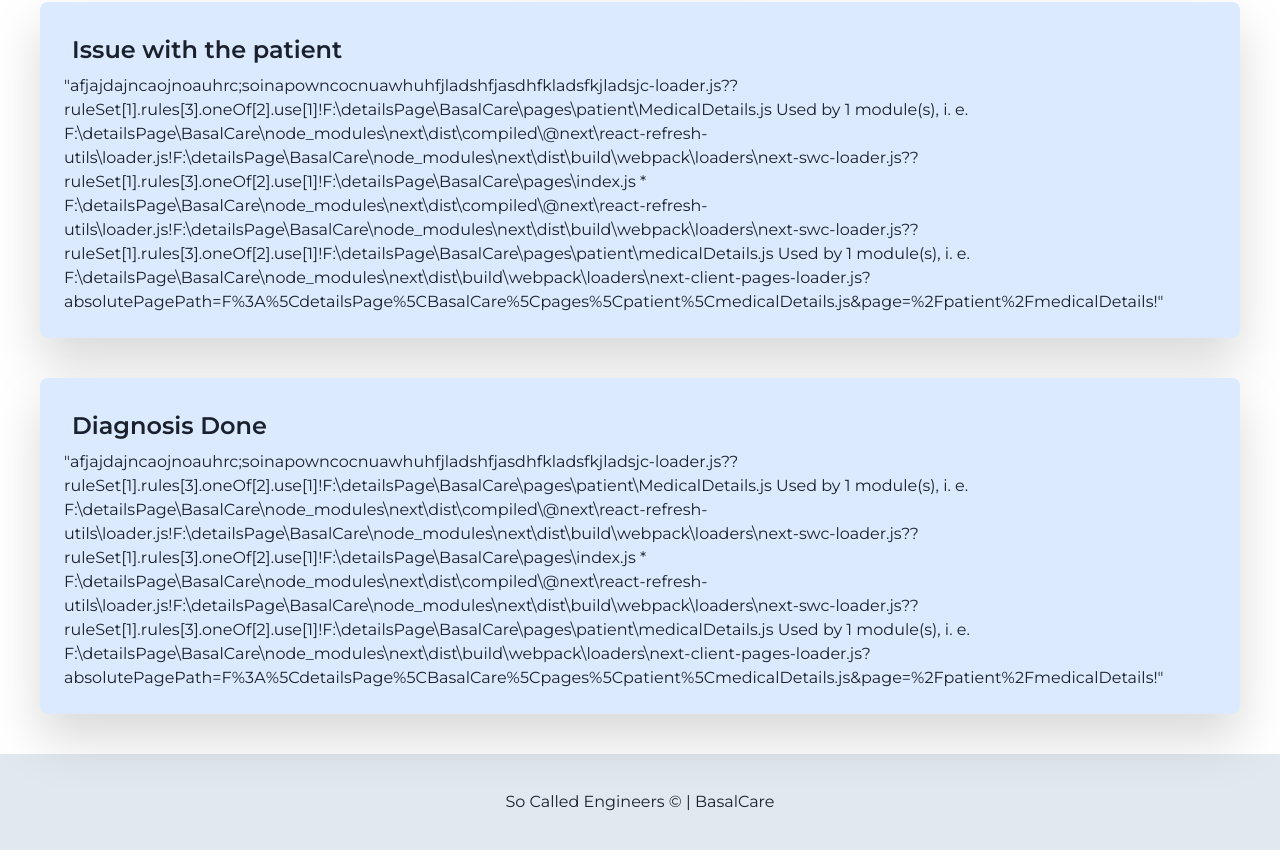
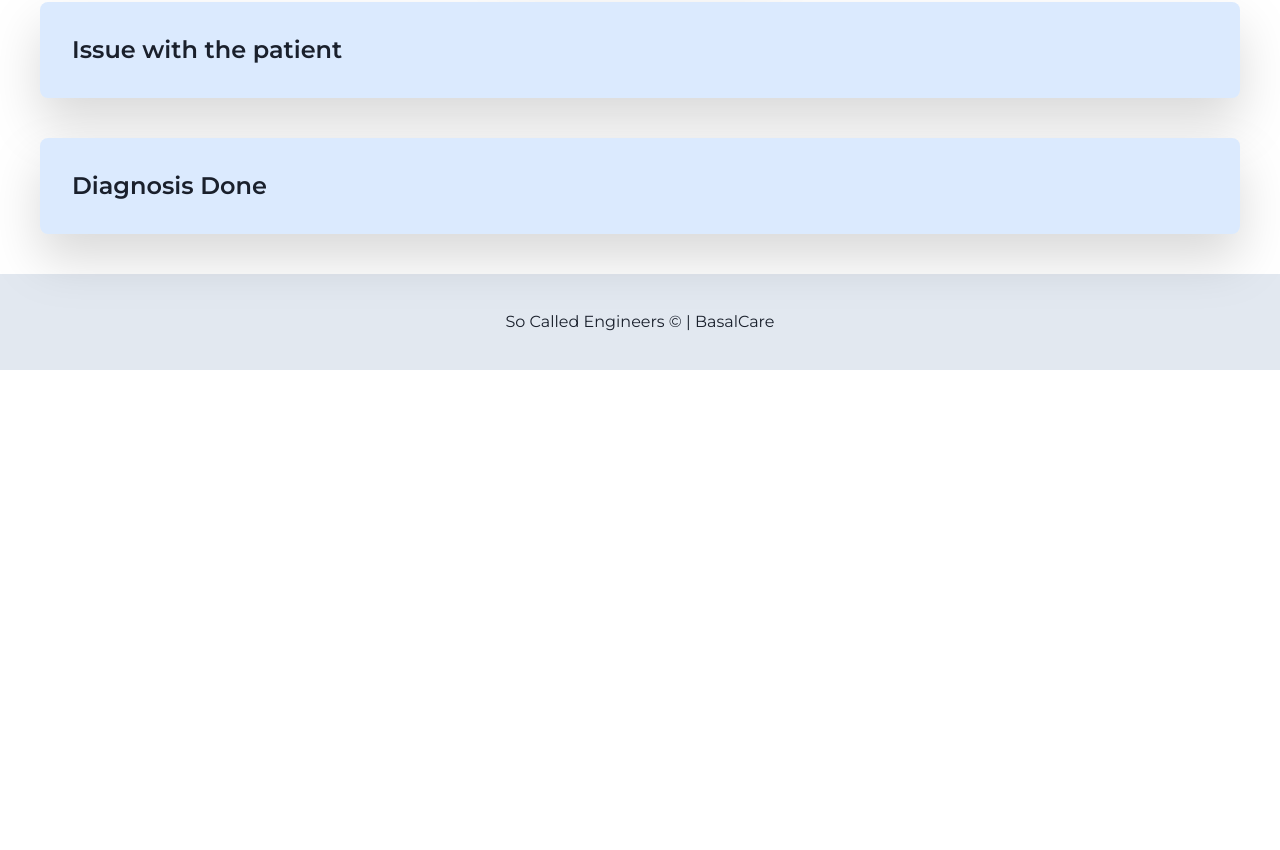
Before and after one commit to Zoomhawk/BasalCare, a Next.js app: page /patient/MedicalDetails in a window 1280 px wide. Shown: the part 598-1448 px from the top of the page. After the commit the page ends 968 px from the top, so only its background shows below. Built offline with nearby package versions, Linux system fonts and the light colour scheme; no server answers.

Commit message:
fixed build errors

```diff
--- a/components/Home.js
+++ b/components/Home.js
@@ -4,18 +4,29 @@ import BasicDetails from "./BasicDetails";
 function Home() {
   return (
     <div className="flex">
-            <div className="w-1/3 border-solid border-2 h-screen mx-1" >
-                <BasicDetails name="Harsh" dob="12-2-2022" gender="male" age="22" blood="A+" contact="99999xx9x9" id="77DDAA" />
+      <div className="w-1/3 border-solid border-2 h-screen mx-1">
+        <BasicDetails
+          name="Harsh"
+          dob="12-2-2022"
+          gender="male"
+          age="22"
+          blood="A+"
+          contact="99999xx9x9"
+          id="77DDAA"
+        />
       </div>
-            <div className="grid w-2/3 h-screen border-solid border-2 gap-2" >
-                <div class="grid grid-rows-3 grid-flow-col gap-2">
-                    <div class="row-span-3 col-span-2 border-solid border-2">
+      <div className="grid w-2/3 h-screen border-solid border-2 gap-2">
+        <div className="grid grid-rows-3 grid-flow-col gap-2">
+          <div className="row-span-3 col-span-2 border-solid border-2">
             <strong>Previous Details:</strong>
             <li>
-                        Lorem ipsum dolor sit amet consectetur adipisicing elit. Itaque, delectus voluptates. Impedit sequi numquam, distinctio similique iusto dolorem iste omnis dolores facilis esse aperiam consectetur neque voluptates ullam quisquam ab odit illo. Quibusdam, dolores.
+              Lorem ipsum dolor sit amet consectetur adipisicing elit. Itaque,
+              delectus voluptates. Impedit sequi numquam, distinctio similique
+              iusto dolorem iste omnis dolores facilis esse aperiam consectetur
+              neque voluptates ullam quisquam ab odit illo. Quibusdam, dolores.
             </li>
           </div>
-                    <div class="border-solid border-2 ">
+          <div className="border-solid border-2 ">
             <strong>Appointment details:</strong>
             <div className="flex justify-center place-content-start place-items-end">
               <ul className="text-center">
@@ -27,9 +38,8 @@ function Home() {
                 <li>Contact No. : 3949947dd</li>
               </ul>
             </div>
-
           </div>
-                    <div class="row-span-2 border-solid border-2 ">
+          <div className="row-span-2 border-solid border-2 ">
             <strong>Reminder:</strong>
             <ul className="text-center">
               <li>Medicine name:Paracetamol</li>
@@ -39,18 +49,9 @@ function Home() {
             </ul>
           </div>
         </div>
-
-
       </div>
-
-
-
     </div>
-
-
   );
-
-
 }
 
 export default Home;
--- a/pages/index.js
+++ b/pages/index.js
@@ -40,7 +40,9 @@ function index() {
         <div className="flex justify-around w-full">
           <div>
             <form className="flex items-center flex-col">
-              <label for="registerId" className="p-3">Enter Register Id : </label>
+              <label forHTML="registerId" className="p-3">
+                Enter Register Id :{" "}
+              </label>
               <input
                 type="text"
                 id="registerId"
--- a/pages/patient/MedicalDetails.js
+++ b/pages/patient/MedicalDetails.js
@@ -1,51 +1,69 @@
-import React from 'react'
+import React from "react";
 
 function medicalDetails(props) {
-  const isDiabetic = props.diabetic
+  const isDiabetic = props.diabetic;
   return (
     <div>
+      <div></div>
       <div>
-
-      </div>
-      <div>
-        <div className='flex mx-24'>
-          <div className='w-1/4 m-4 bg-slate-100 p-4 mx-8 flex flex-col items-center justify-center h-32 drop-shadow-2xl rounded-lg shadow-gray-1000'>Blood Pressure:<div className='text-4xl m-3'>98{props.bloodPressure}</div></div>
-          <div className='w-1/4 m-4 bg-slate-100 p-4 mx-8 flex flex-col items-center justify-center h-32 drop-shadow-2xl rounded-lg shadow-gray-1000'>Temperature::<div className='text-4xl m-3'>98{props.temperature}</div></div>
-          <div className='w-1/4 m-4 bg-slate-100 p-4 mx-8 flex flex-col items-center justify-center h-32 drop-shadow-2xl rounded-lg shadow-gray-1000'>Pulse:<div className='text-4xl m-3'>98{props.pulse}</div></div>
-          <div className='w-1/4 m-4 bg-slate-100 p-4 mx-8 flex flex-col items-center justify-center h-32 drop-shadow-2xl rounded-lg shadow-gray-1000'>Oxygen Level:<div className='text-4xl m-3'>98{props.oxygenLevel}</div></div>
+        <div className="flex mx-24">
+          <div className="w-1/4 m-4 bg-slate-100 p-4 mx-8 flex flex-col items-center justify-center h-32 drop-shadow-2xl rounded-lg shadow-gray-1000">
+            Blood Pressure:
+            <div className="text-4xl m-3">98{props.bloodPressure}</div>
+          </div>
+          <div className="w-1/4 m-4 bg-slate-100 p-4 mx-8 flex flex-col items-center justify-center h-32 drop-shadow-2xl rounded-lg shadow-gray-1000">
+            Temperature::
+            <div className="text-4xl m-3">98{props.temperature}</div>
+          </div>
+          <div className="w-1/4 m-4 bg-slate-100 p-4 mx-8 flex flex-col items-center justify-center h-32 drop-shadow-2xl rounded-lg shadow-gray-1000">
+            Pulse:<div className="text-4xl m-3">98{props.pulse}</div>
+          </div>
+          <div className="w-1/4 m-4 bg-slate-100 p-4 mx-8 flex flex-col items-center justify-center h-32 drop-shadow-2xl rounded-lg shadow-gray-1000">
+            Oxygen Level:
+            <div className="text-4xl m-3">98{props.oxygenLevel}</div>
+          </div>
         </div>
-        <div className='flex mx-24'>
-          <div className='w-1/4 m-4 bg-slate-100 p-4 mx-8 flex flex-col items-center justify-center h-32 drop-shadow-2xl rounded-lg shadow-gray-1000'>Weight:<div className='text-4xl m-3'>98{props.weight}</div></div>
-          <div className='w-1/4 m-4 bg-slate-100 p-4 mx-8 flex flex-col items-center justify-center h-32 drop-shadow-2xl rounded-lg shadow-gray-1000'>Height:<div className='text-4xl m-3'>98{props.height}</div></div>
-          <div className='w-1/4 m-4 bg-slate-100 p-4 mx-8 flex flex-col items-center justify-center h-32 drop-shadow-2xl rounded-lg shadow-gray-1000'>Diabetic:<div className='text-4xl m-3'>{props.diabetic ? props.sugarLevel : "No"}</div></div>
-          <div className='w-1/4 m-4 bg-slate-100 p-4 mx-8 flex flex-col items-center justify-center h-32 drop-shadow-2xl rounded-lg shadow-gray-1000'>Admission Date:<div className='text-4xl m-3'>98{props.admissionDate}</div></div>
+        <div className="flex mx-24">
+          <div className="w-1/4 m-4 bg-slate-100 p-4 mx-8 flex flex-col items-center justify-center h-32 drop-shadow-2xl rounded-lg shadow-gray-1000">
+            Weight:<div className="text-4xl m-3">98{props.weight}</div>
+          </div>
+          <div className="w-1/4 m-4 bg-slate-100 p-4 mx-8 flex flex-col items-center justify-center h-32 drop-shadow-2xl rounded-lg shadow-gray-1000">
+            Height:<div className="text-4xl m-3">98{props.height}</div>
+          </div>
+          <div className="w-1/4 m-4 bg-slate-100 p-4 mx-8 flex flex-col items-center justify-center h-32 drop-shadow-2xl rounded-lg shadow-gray-1000">
+            Diabetic:
+            <div className="text-4xl m-3">
+              {props.diabetic ? props.sugarLevel : "No"}
+            </div>
+          </div>
+          <div className="w-1/4 m-4 bg-slate-100 p-4 mx-8 flex flex-col items-center justify-center h-32 drop-shadow-2xl rounded-lg shadow-gray-1000">
+            Admission Date:
+            <div className="text-4xl m-3">98{props.admissionDate}</div>
+          </div>
         </div>
-        <div className='flex mx-24 justify-center'>
-          <div className='w-1/4 m-4 bg-slate-100 p-4 mx-8 flex flex-col items-center justify-center h-32 drop-shadow-2xl rounded-lg shadow-gray-1000'>Discharge Date:<div className='text-4xl m-3'>98{props.dischargeDate}</div></div>
+        <div className="flex mx-24 justify-center">
+          <div className="w-1/4 m-4 bg-slate-100 p-4 mx-8 flex flex-col items-center justify-center h-32 drop-shadow-2xl rounded-lg shadow-gray-1000">
+            Discharge Date:
+            <div className="text-4xl m-3">98{props.dischargeDate}</div>
+          </div>
         </div>
       </div>
       <div>
-        <div className='m-10 p-6 bg-blue-100 drop-shadow-2xl rounded-lg shadow-gray-1000'>
-          <div className='text-2xl m-2'><strong>Issue with the patient</strong></div>
+        <div className="m-10 p-6 bg-blue-100 drop-shadow-2xl rounded-lg shadow-gray-1000">
+          <div className="text-2xl m-2">
+            <strong>Issue with the patient</strong>
+          </div>
           {props.problem}
-          "afjajdajncaojnoauhrc;soinapowncocnuawhuhfjladshfjasdhfkladsfkjladsjc-loader.js??ruleSet[1].rules[3].oneOf[2].use[1]!F:\detailsPage\BasalCare\pages\patient\MedicalDetails.js
-          Used by 1 module(s), i. e.
-          F:\detailsPage\BasalCare\node_modules\next\dist\compiled\@next\react-refresh-utils\loader.js!F:\detailsPage\BasalCare\node_modules\next\dist\build\webpack\loaders\next-swc-loader.js??ruleSet[1].rules[3].oneOf[2].use[1]!F:\detailsPage\BasalCare\pages\index.js
-          * F:\detailsPage\BasalCare\node_modules\next\dist\compiled\@next\react-refresh-utils\loader.js!F:\detailsPage\BasalCare\node_modules\next\dist\build\webpack\loaders\next-swc-loader.js??ruleSet[1].rules[3].oneOf[2].use[1]!F:\detailsPage\BasalCare\pages\patient\medicalDetails.js
-          Used by 1 module(s), i. e.
-          F:\detailsPage\BasalCare\node_modules\next\dist\build\webpack\loaders\next-client-pages-loader.js?absolutePagePath=F%3A%5CdetailsPage%5CBasalCare%5Cpages%5Cpatient%5CmedicalDetails.js&page=%2Fpatient%2FmedicalDetails!"</div>
-        <div className='m-10 p-6 bg-blue-100 drop-shadow-2xl rounded-lg shadow-gray-1000'>
-          <div className='text-2xl m-2'><strong>Diagnosis Done</strong></div>
+        </div>
+        <div className="m-10 p-6 bg-blue-100 drop-shadow-2xl rounded-lg shadow-gray-1000">
+          <div className="text-2xl m-2">
+            <strong>Diagnosis Done</strong>
+          </div>
           {props.diagnosis}
-          "afjajdajncaojnoauhrc;soinapowncocnuawhuhfjladshfjasdhfkladsfkjladsjc-loader.js??ruleSet[1].rules[3].oneOf[2].use[1]!F:\detailsPage\BasalCare\pages\patient\MedicalDetails.js
-          Used by 1 module(s), i. e.
-          F:\detailsPage\BasalCare\node_modules\next\dist\compiled\@next\react-refresh-utils\loader.js!F:\detailsPage\BasalCare\node_modules\next\dist\build\webpack\loaders\next-swc-loader.js??ruleSet[1].rules[3].oneOf[2].use[1]!F:\detailsPage\BasalCare\pages\index.js
-          * F:\detailsPage\BasalCare\node_modules\next\dist\compiled\@next\react-refresh-utils\loader.js!F:\detailsPage\BasalCare\node_modules\next\dist\build\webpack\loaders\next-swc-loader.js??ruleSet[1].rules[3].oneOf[2].use[1]!F:\detailsPage\BasalCare\pages\patient\medicalDetails.js
-          Used by 1 module(s), i. e.
-          F:\detailsPage\BasalCare\node_modules\next\dist\build\webpack\loaders\next-client-pages-loader.js?absolutePagePath=F%3A%5CdetailsPage%5CBasalCare%5Cpages%5Cpatient%5CmedicalDetails.js&page=%2Fpatient%2FmedicalDetails!"</div>
+        </div>
       </div>
     </div>
-  )
+  );
 }
 
-export default medicalDetails
+export default medicalDetails;
```
Also changed, not shown: pages/users/profile.js (+31 -27 lines), 1 other file (tests, documents, lock files or other folders). Lines whose indentation alone changed are shown as unchanged.
